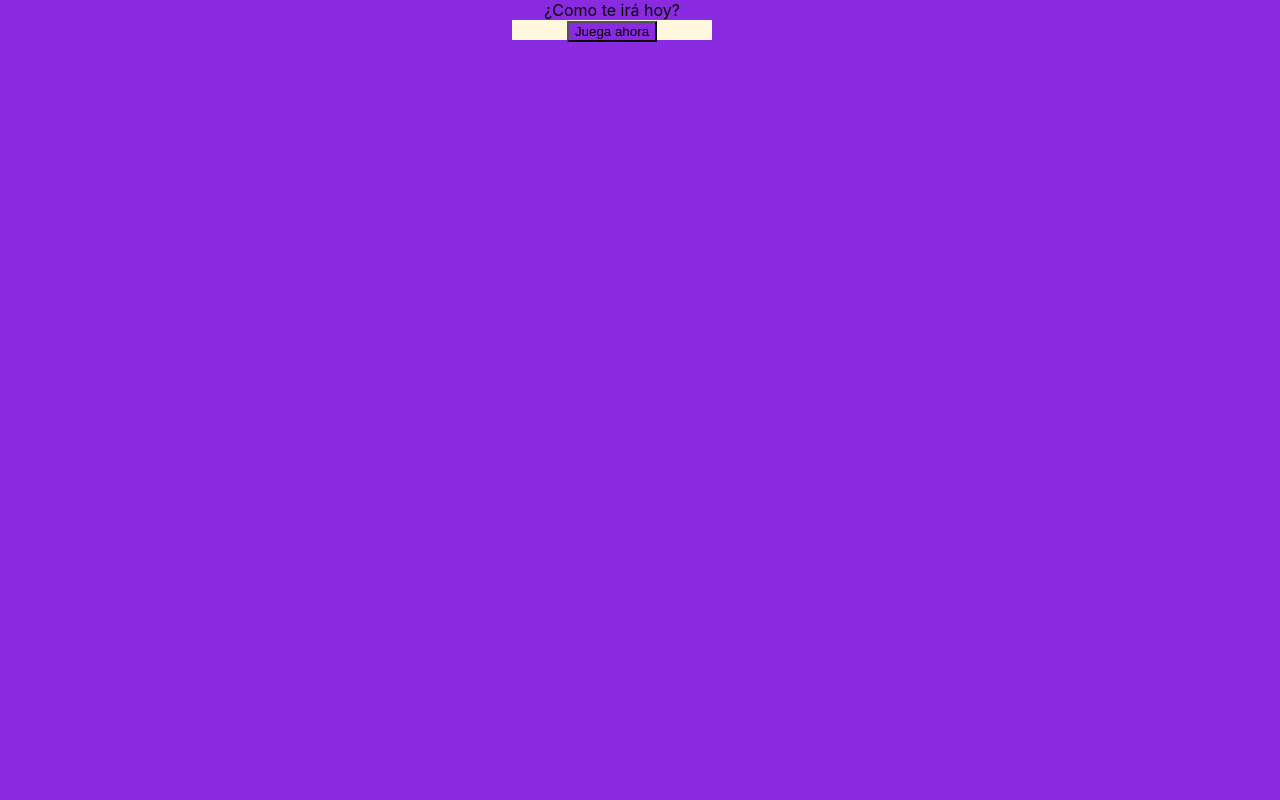
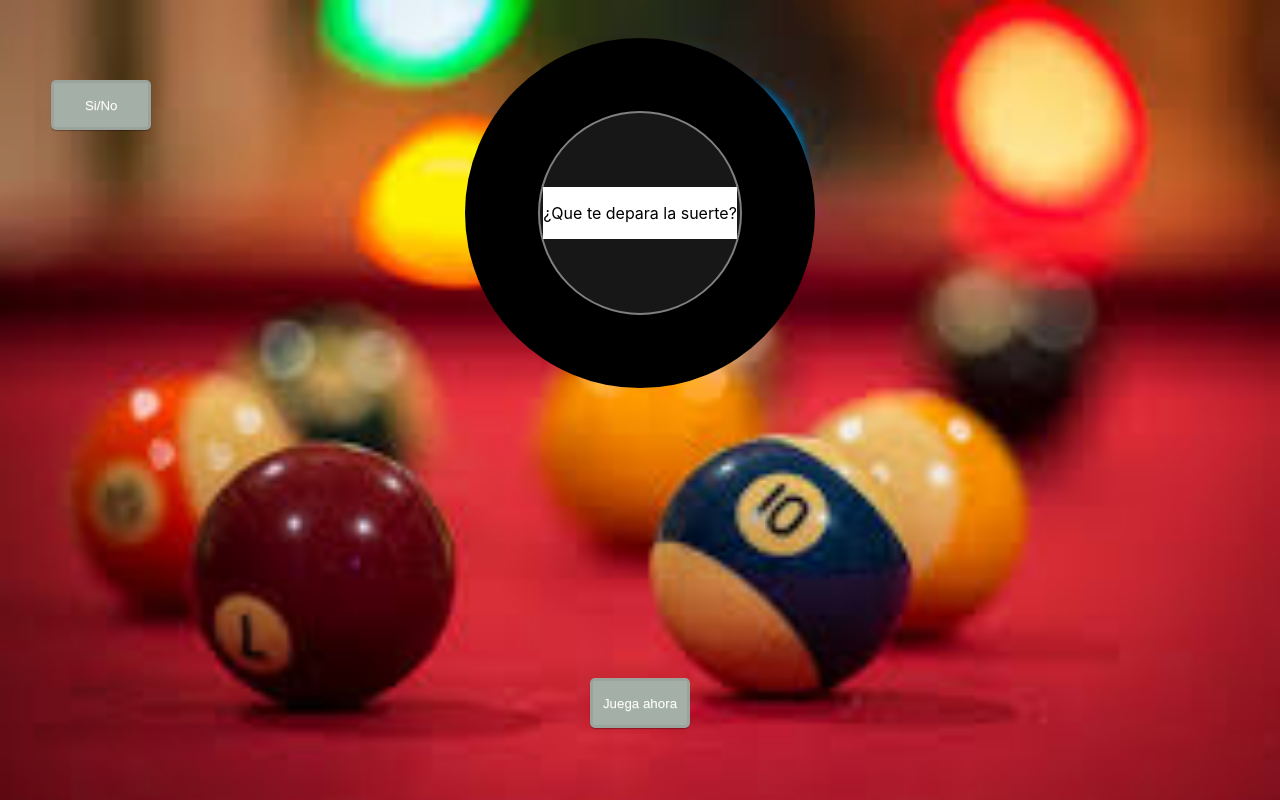
Before and after one commit to Angel-Raymundo/bola-ocho, a React (Create React App) app: page / in a window 1280 px wide. Built offline with nearby package versions, Linux system fonts and the light colour scheme.

Commit message:
se dio estilo a los botones, se creo la opcion s/n

```diff
--- a/src/App.css
+++ b/src/App.css
@@ -1,5 +1,13 @@
-* {
-  background-color: darkgreen;
+.bg {
+  background-image: url("./components/images/billar.jpg");
+  background-position: center;
+  background-size: cover;
+  background-repeat: no-repeat;
+  height: 100vh;
+  width: 100vw;
+  display: flex;
+  justify-content: center;
+  align-items: flex-start;
 }
 
 .App {
@@ -40,11 +48,3 @@
     transform: rotate(360deg);
   }
 }
-
-.Square {
-  text-align: center;
-  background-color: cornsilk;
-  height: 40px;
-  width: 200px;
-  margin-left: 40%;
-}
--- a/src/App.js
+++ b/src/App.js
@@ -5,7 +5,7 @@ import Logic from "./components/Logic";
 function App() {
   //tarea hacer el boton dinamico con un state, intentar cambiar la logica a otro componente
   return (
-    <div className="Square">
+    <div className="bg">
       <Logic />
     </div>
   );
--- /dev/null
+++ b/src/components/Button.css
@@ -0,0 +1,36 @@
+.button {
+  width: 100px;
+  height: 50px;
+  border-radius: 5px;
+  position: absolute;
+  text-align: center;
+  box-shadow: 0 1px 1px rgba(0, 0, 0, 0.3);
+  text-shadow: 0 1px 0 rgba(225, 225, 225, 0.3);
+}
+
+.btnPlay {
+  background-color: #a4afa7;
+  color: white;
+  border-style: solid;
+  border-width: unset;
+  border-color: #9aa49d;
+  bottom: 9%;
+}
+
+.btnPlay:hover {
+  background-color: #9aa49d;
+}
+
+.btnMode {
+  background-color: #a4afa7;
+  color: white;
+  border-style: solid;
+  border-width: unset;
+  border-color: #9aa49d;
+  left: 4%;
+  top: 10%;
+}
+
+.btnMode:hover {
+  background-color: #9aa49d;
+}
--- a/src/components/Button.js
+++ b/src/components/Button.js
@@ -1,7 +1,12 @@
 import React from "react";
+import "./Button.css";
 
 export default function Button({ onClick, trying }) {
-  return <button onClick={onClick}>{trying}</button>;
+  return (
+    <button onClick={onClick} className="button btnPlay">
+      {trying}
+    </button>
+  );
 }
 
 // Código en desuso
--- /dev/null
+++ b/src/components/ButtonModes.js
@@ -0,0 +1,10 @@
+import React from "react";
+import "./Button.css";
+
+export default function ButtonModes({ onClick }) {
+  return (
+    <button onClick={onClick} className="button btnMode" ite>
+      Si/No
+    </button>
+  );
+}
--- a/src/components/Cuadro.css
+++ b/src/components/Cuadro.css
@@ -1,3 +1,48 @@
-* {
-  background-color: blueviolet;
+.Circle {
+  background-color: black;
+  width: 350px;
+  height: 350px;
+  border-radius: 50%;
+  margin-top: 3%;
+  text-align: center;
+  position: relative;
+  display: flex;
+  justify-content: center;
+  align-items: center;
 }
+.Minicircle {
+  background-color: #171718;
+  width: 200px;
+  height: 200px;
+  border-width: 2px;
+  border-color: gray;
+  border-style: solid;
+  border-radius: 50%;
+  text-align: center;
+  position: absolute;
+  display: flex;
+  justify-content: center;
+  align-items: center;
+}
+.Cuadro {
+  background-color: white;
+  text-align: center;
+  position: absolute;
+}
+
+p {
+  animation-duration: 3s;
+  animation-name: slidein;
+}
+
+@keyframes slidein {
+  from {
+    margin-left: 100%;
+    width: 300%;
+  }
+
+  to {
+    margin-left: 0%;
+    width: 100%;
+  }
+}
--- a/src/components/Cuadro.js
+++ b/src/components/Cuadro.js
@@ -1,6 +1,14 @@
 import React from "react";
 import "./Cuadro.css";
 
-export default function Cuadro({ saludar }) {
-  return <div>{saludar}</div>;
+export default function Cuadro({ print }) {
+  return (
+    <div className="Circle">
+      <div className="Minicircle">
+        <div className="Cuadro">
+          <p>{print}</p>
+        </div>
+      </div>
+    </div>
+  );
 }
--- a/src/components/Logic.js
+++ b/src/components/Logic.js
@@ -1,25 +1,35 @@
 import React, { useState } from "react";
 import Cuadro from "./Cuadro";
 import Button from "./Button";
+import ButtonModes from "./ButtonModes";
 
 export default function Logic() {
-  const [saludo, setSaludo] = useState("¿Como te irá hoy?");
+  const [option, setOption] = useState("¿Que te depara la suerte?");
 
   const [tryAgain, settryAgain] = useState("Juega ahora");
 
   const go = () => {
-    const saludos = ["Muy mal", "Mal", "Regular", "Bien", "Excelente"];
-    const elige = Math.floor(Math.random() * saludos.length);
+    const options = ["Muy mal", "Mal", "Regular", "Bien", "Excelente"];
+    const elige = Math.floor(Math.random() * options.length);
 
-    setSaludo(saludos[elige]);
+    setOption(options[elige]);
 
     settryAgain("Intenta de nuevo");
   };
+
+  const yon = () => {
+    const options = ["Si", "No"];
+    const elige = Math.floor(Math.random() * options.length);
+
+    setOption(options[elige]);
+  };
+
   return (
     <>
-      <Cuadro saludar={saludo} />
+      <Cuadro print={option} />
 
       <Button onClick={go} trying={tryAgain}></Button>
+      <ButtonModes onClick={yon}></ButtonModes>
     </>
   );
 }
```
Also changed, not shown: src/components/images/billar.jpg (added).
